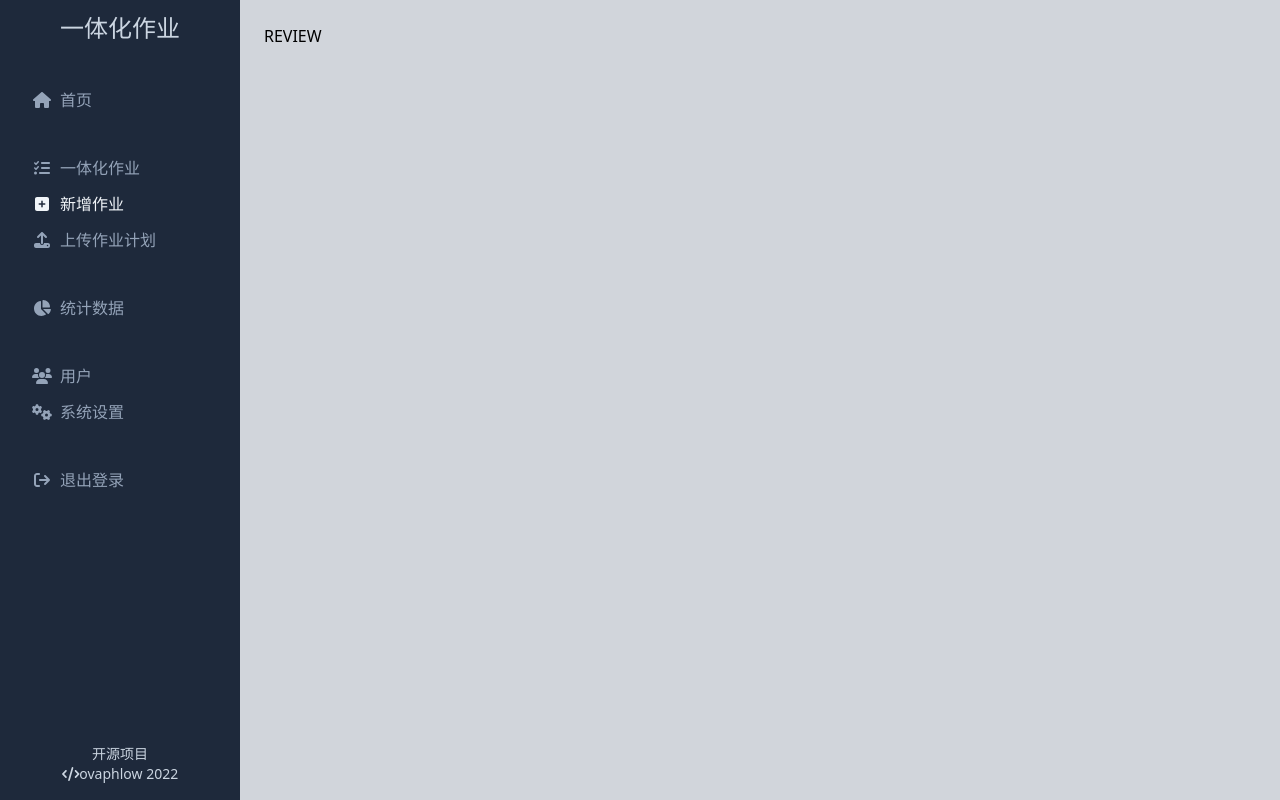
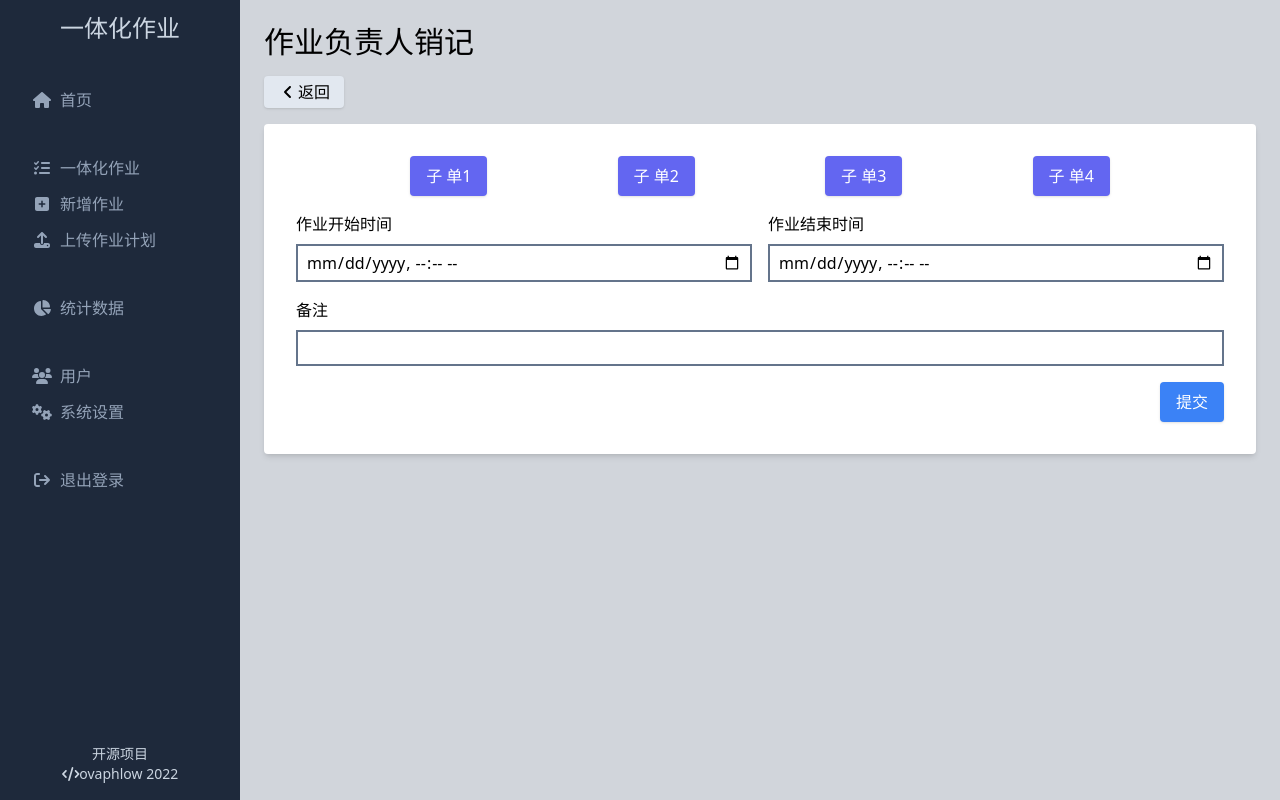
Before and after one commit to ovaphlow/ovaphlow-pitchfork-cra, a React (Create React App) app: page /document/review in a window 1280 px wide. Built offline with nearby package versions, Linux system fonts and the light colour scheme.

Commit message:
close #I57XZA

```diff
--- a/src/page/Review.jsx
+++ b/src/page/Review.jsx
@@ -1,10 +1,47 @@
 import React from "react";
+import { ButtonBack } from "../component/Button";
+import { Box } from "../component/Container";
 import Layout from "../component/Layout";
+import { PageTitle } from "../component/Title";
 
 export default function Review() {
+    const handleSubmit = () => {
+        // 判断子单1-4是不是填写完整
+    }
+
     return (
-        <Layout option={"新增作业"}>
-            <h1>REVIEW</h1>
+        <Layout option={"作业负责人销记"}>
+            <PageTitle text="作业负责人销记" />
+            <div className="my-4">
+                <ButtonBack />
+            </div>
+            <Box>
+                <div className="flex flex-row gap-4 justify-evenly">
+                    <button type="button" className="bg-indigo-500 text-white px-4 py-2 shadow rounded">子       单1</button>
+                    <button type="button" className="bg-indigo-500 text-white px-4 py-2 shadow rounded">子       单2</button>
+                    <button type="button" className="bg-indigo-500 text-white px-4 py-2 shadow rounded">子       单3</button>
+                    <button type="button" className="bg-indigo-500 text-white px-4 py-2 shadow rounded">子       单4</button>
+                </div>
+                <div className="flex flex-row gap-4 mt-4">
+                    <div className="flex-1 grid gap-2">
+                        <label>作业开始时间</label>
+                        <input type="datetime-local" className="flex-1 border-2 border-slate-500 px-2 py-1" />
+                    </div>
+                    <div className="flex-1 grid gap-2">
+                        <label>作业结束时间</label>
+                        <input type="datetime-local" className="flex-1 border-2 border-slate-500 px-2 py-1" />
+                    </div>
+                </div>
+                <div className="mt-4 grid gap-2">
+                    <label>备注</label>
+                    <input type="text" className="border-2 border-slate-500 px-2 py-1" />
+                </div>
+                <div className="mt-4 flex flex-row justify-end">
+                    <button type="button" className="bg-blue-500 text-white px-4 py-2 shadow rounded" onClick={handleSubmit}>
+                        提交
+                    </button>
+                </div>
+            </Box>
         </Layout>
     )
 }
```
